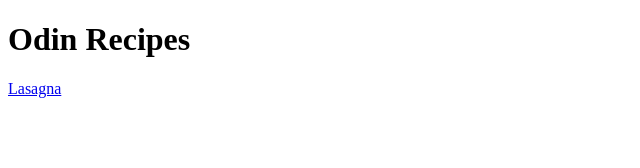
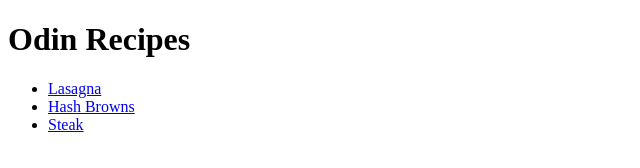
Before and after one commit to wilyanse/odin-recipes, a plain HTML site: page index.html in a window 1280 px wide. Shown: the whole page, without its empty margins (0-640 px from the left). Drawn offline with Linux system fonts and the light colour scheme.

Commit message:
Link recipes to index homepage
Links of the hash-browns.html and steak.html were added to the homepage. The 3 recipes were organized using an unordered list.

```diff
--- a/index.html
+++ b/index.html
@@ -6,6 +6,10 @@
     </head>
     <body>
         <h1>Odin Recipes</h1>
-        <a href="recipes/lasagna.html">Lasagna</a>
+        <ul>
+            <li><a href="recipes/lasagna.html">Lasagna</a></li>
+            <li><a href="recipes/hash-browns.html">Hash Browns</a></li>
+            <li><a href="recipes/steak.html">Steak</a></li>
+        </ul>
     </body>
 </html>
```
